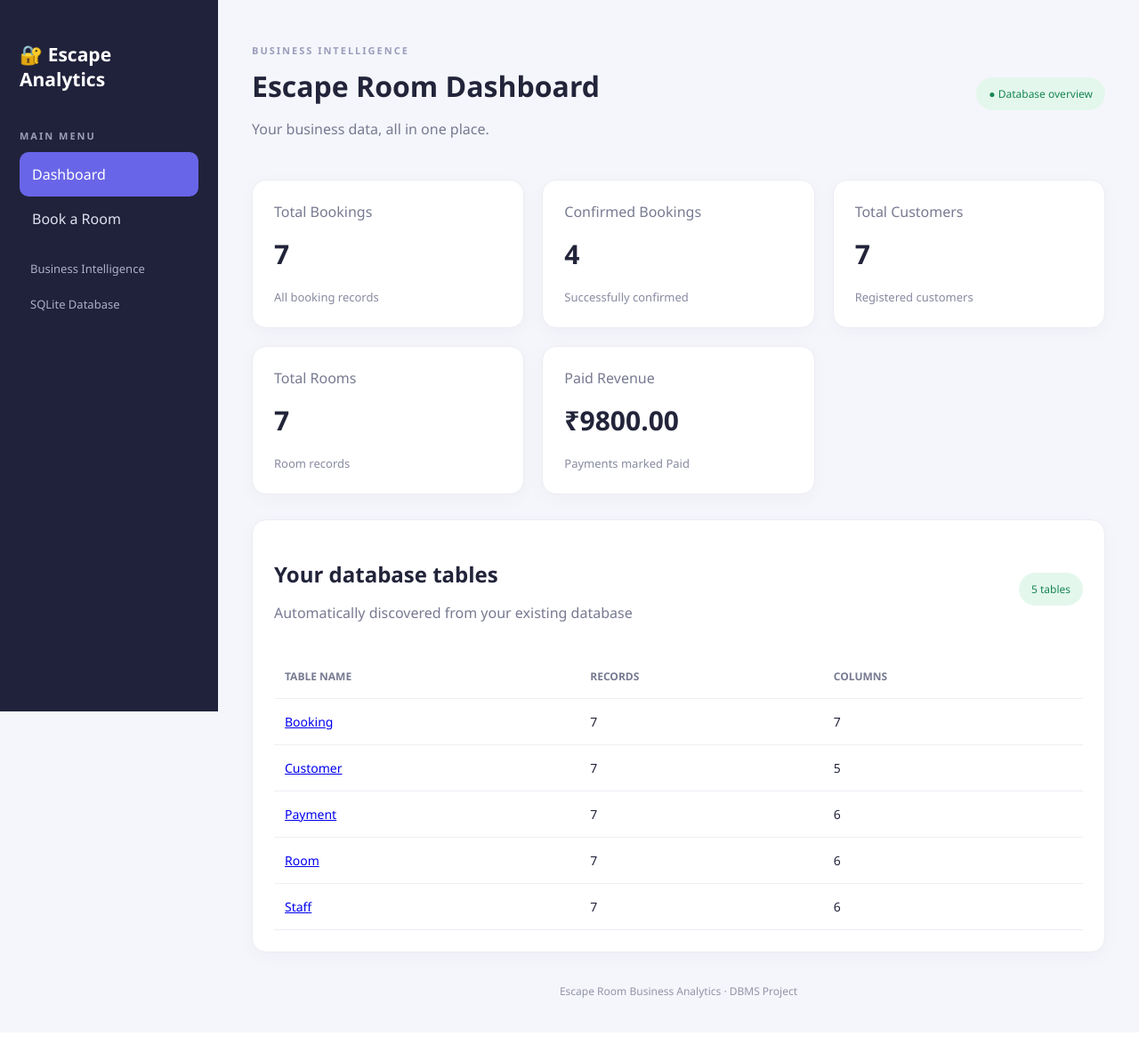
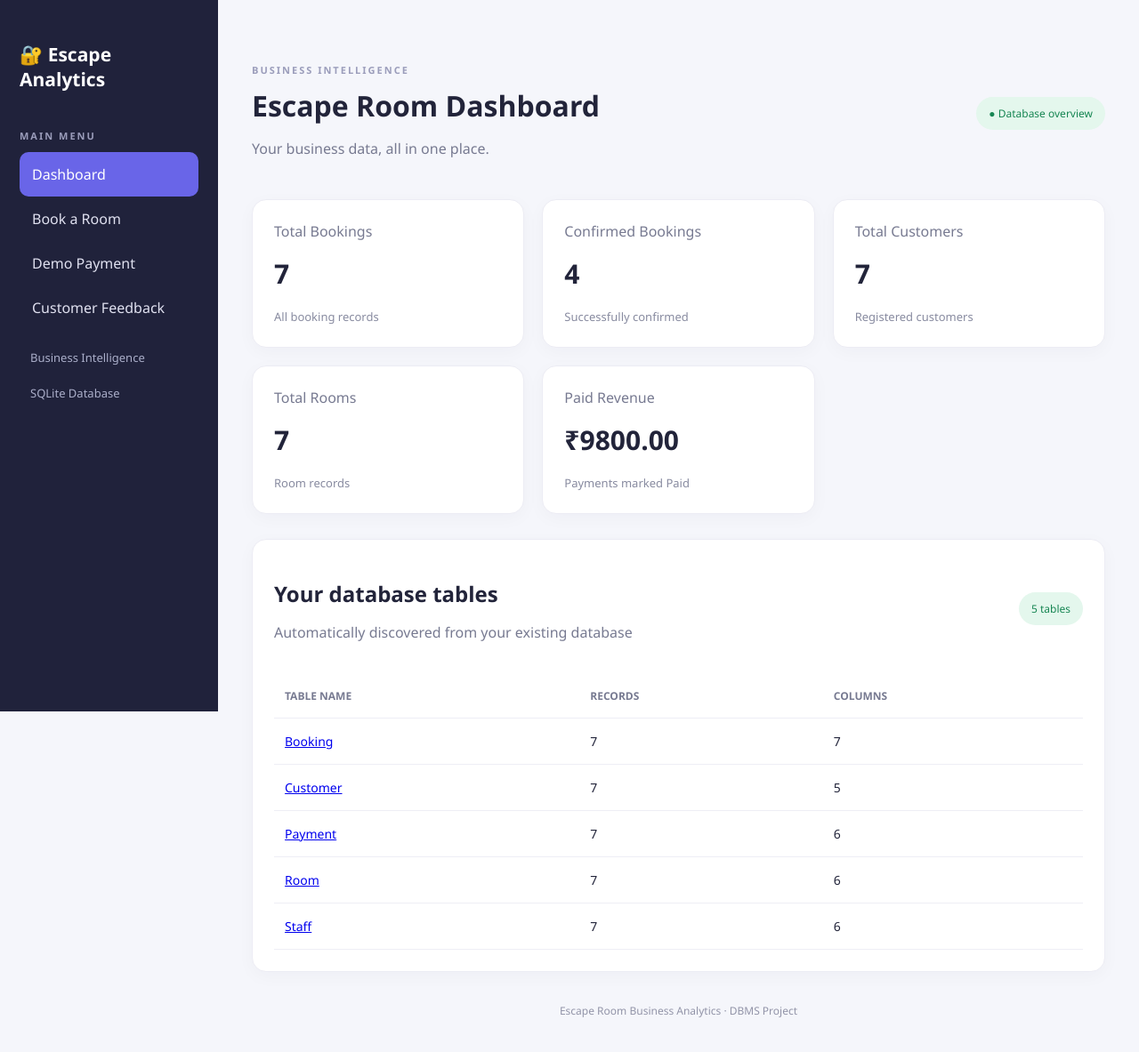
Before and after one commit to Sonali-1108/Escape-Room, a Flask app: page / in a window 1280 px wide. Shown: the whole page at 89% size. Before the commit the page ends 1122 px from the top, so only its background shows below. Run offline with Flask 3, Linux system fonts and the light colour scheme; data comes from the database, SQL or seed files in the repository.

Commit message:
Add payment and feedback links to dashboard

````diff
--- a/templates/index.html
+++ b/templates/index.html
@@ -8,14 +8,20 @@
     <link rel="stylesheet" href="{{ url_for('static', filename='style.css') }}">
 </head>
 <body>
+    ```html
 <aside class="sidebar">
     <h2>🔐 Escape Analytics</h2>
     <p class="menu-label">MAIN MENU</p>
+
     <a class="active" href="/">Dashboard</a>
     <a href="/book">Book a Room</a>
+    <a href="/payment">Demo Payment</a>
+    <a href="/feedback">Customer Feedback</a>
+
     <p class="sidebar-note">Business Intelligence</p>
     <p class="sidebar-note">SQLite Database</p>
 </aside>
+```
 
     <main class="main">
         <header>
````
Lines whose indentation alone changed are shown as unchanged.
